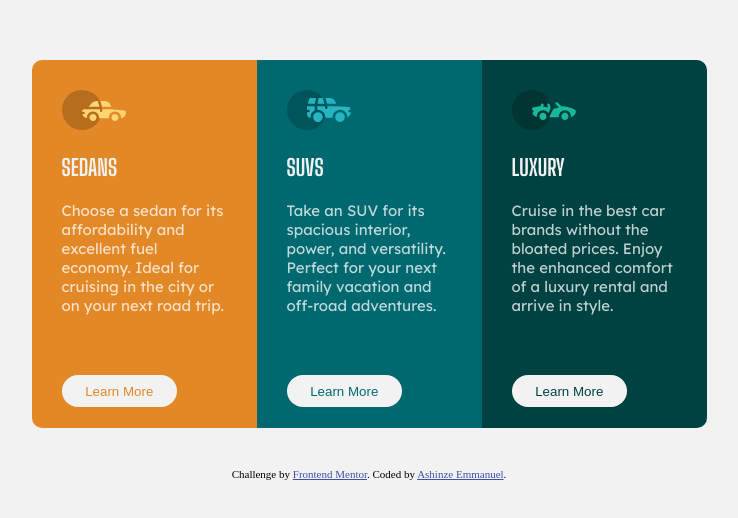
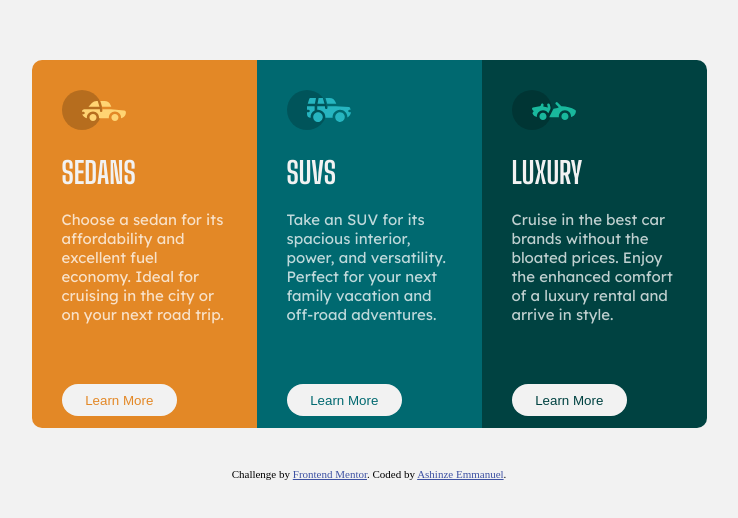
Before and after one commit to lord-Ace/3-column-preview-card-component, a plain HTML site: page index.html in a window 1280 px wide. Shown: the part 130-648 px from the top of the page, without its empty margins (271-1009 px from the left). Drawn offline with Linux system fonts and the light colour scheme.

Commit message:
Update index.html

```diff
--- a/index.html
+++ b/index.html
@@ -17,16 +17,16 @@
       padding: 0;
       box-sizing: border-box;
     }
-    section{
+    body{
       display: flex;
       flex-direction: column;
       align-items: center;
       justify-content: center;
-      height: 100vh;
+      min-height: 100vh;
       background-color: hsl(0, 0%, 95%);
       font-size: 15px;
     }
-    h2{
+    h1{
       font-family: 'Big Shoulders Display', cursive;
       color: hsl(0, 0%, 95%);
       font-weight: 700;
@@ -125,13 +125,12 @@
     }
   </style>
 </head>
-<body>
-  <section class="container">
+<body class="container">
   <div class="content">
     <div class="card sedan">
       <img src="./images/icon-sedans.svg" alt="sedan">
       <div class="text">
-          <h2>Sedans</h2>
+        <h1>Sedans</h1>
         <p>
           Choose a sedan for its affordability and excellent fuel economy. Ideal for cruising in the city
           or on your next road trip.
@@ -142,19 +141,18 @@
     <div class="card suv">
       <img src="./images/icon-suvs.svg" alt="SUV">
       <div class="text">
-          <h2>SUVs</h2>
+        <h1>SUVs</h1>
         <p>
           Take an SUV for its spacious interior, power, and versatility. Perfect for your next family vacation
           and off-road adventures.
         </p>
         <a href="#" class="link"><button>learn more</button></a>
       </div>
-
     </div>
     <div class="card luxry">
       <img src="./images/icon-luxury.svg" alt="luxury">
       <div class="text">
-          <h2>Luxury</h2>
+        <h1>Luxury</h1>
         <p>
           Cruise in the best car brands without the bloated prices. Enjoy the enhanced comfort of a luxury
           rental and arrive in style.
@@ -168,6 +166,5 @@
     Challenge by <a href="https://www.frontendmentor.io?ref=challenge" target="_blank">Frontend Mentor</a>.
     Coded by <a href="#">Ashinze Emmanuel</a>.
   </div>
-  </section>
 </body>
 </html>
```
Lines whose indentation alone changed are shown as unchanged.
